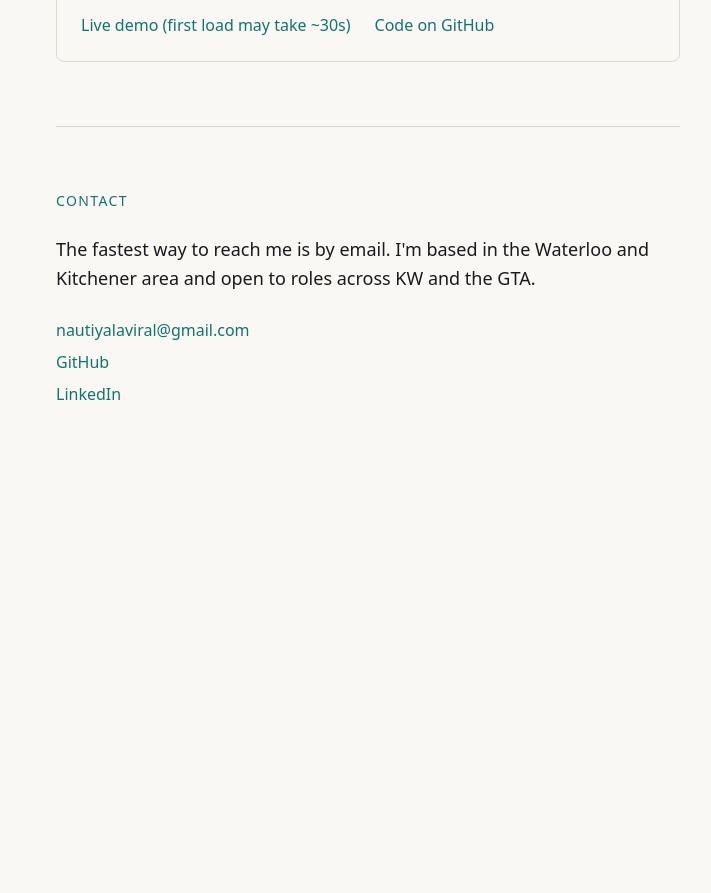
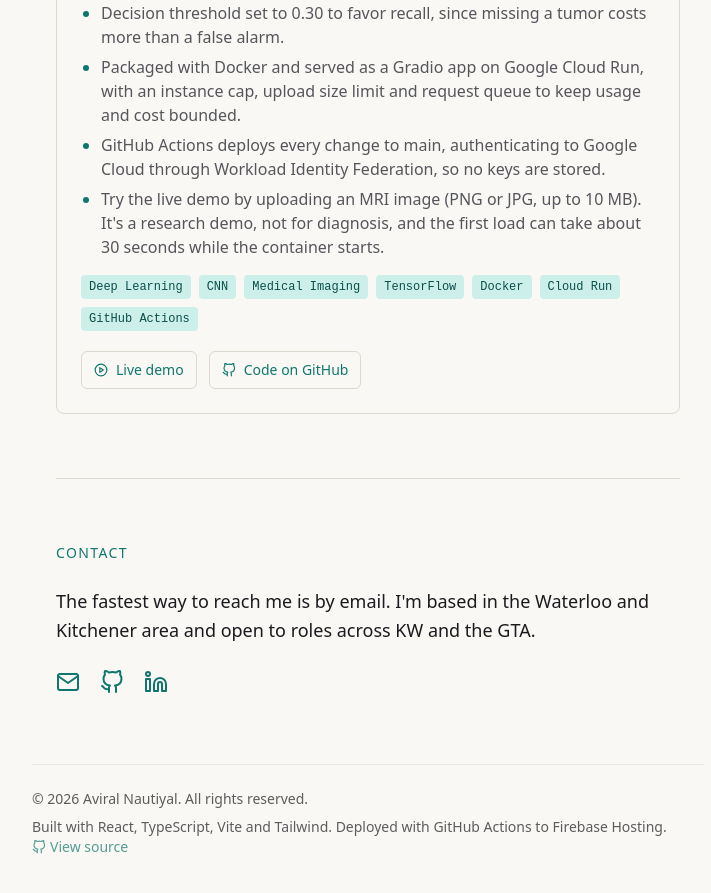
Before and after one commit to avi-nauty/portfolio, a React (Vite) app: page / in a window 1280 px wide. Shown: the part 1520-2413 px from the top of the page, without its empty margins (272-983 px from the left). Before the commit the page ends 1990 px from the top, so only its background shows below. Built offline with nearby package versions, Linux system fonts and the light colour scheme.

Commit message:
Added footer, project description and links

```diff
--- a/src/App.tsx
+++ b/src/App.tsx
@@ -4,6 +4,7 @@ import Hero from "./components/Hero"
 import About from "./components/About"
 import Projects from "./components/Projects"
 import Contact from "./components/Contact"
+import Footer from "./components/Footer"
 
 
 function App() {
@@ -14,6 +15,7 @@ function App() {
       <About />
       <Projects />
       <Contact />
+      <Footer />
     </>
   )
 }
--- a/src/components/Contact.tsx
+++ b/src/components/Contact.tsx
@@ -1,3 +1,11 @@
+import { FiGithub, FiLinkedin, FiMail } from "react-icons/fi"
+
+const contactLinks = [
+  { label: "Email", href: "mailto:nautiyalaviral@gmail.com", Icon: FiMail, external: false },
+  { label: "GitHub", href: "https://github.com/avi-nauty", Icon: FiGithub, external: true },
+  { label: "LinkedIn", href: "https://linkedin.com/in/aviral-nautiyal", Icon: FiLinkedin, external: true },
+]
+
 function Contact() {
   return (
     <section id="contact" className="mx-auto max-w-2xl px-6">
@@ -6,35 +14,21 @@ function Contact() {
         <p className="mt-6 text-lg leading-relaxed">
           The fastest way to reach me is by email. I'm based in the Waterloo and Kitchener area and open to roles across KW and the GTA.
         </p>
-      <ul className="mt-6 space-y-2">
-        <li>
+        <ul className="mt-6 flex gap-5">
+          {contactLinks.map(({ label, href, Icon, external }) => (
+            <li key={label}>
               <a
-            href="mailto:nautiyalaviral@gmail.com"
-            className="text-accent underline-offset-4 hover:text-accent-strong hover:underline"
+                href={href}
+                aria-label={label}
+                title={label}
+                target={external ? "_blank" : undefined}
+                rel={external ? "noreferrer" : undefined}
+                className="inline-flex text-accent transition-colors hover:text-accent-strong"
               >
-            nautiyalaviral@gmail.com
+                <Icon size={24} aria-hidden="true" />
               </a>
             </li>
-        <li>
-          <a
-            href="https://github.com/avi-nauty"
-            target="_blank"
-            rel="noreferrer"
-            className="text-accent underline-offset-4 hover:text-accent-strong hover:underline"
-          >
-            GitHub
-          </a>
-        </li>
-        <li>
-          <a
-            href="https://linkedin.com/in/aviral-nautiyal"
-            target="_blank"
-            rel="noreferrer"
-            className="text-accent underline-offset-4 hover:text-accent-strong hover:underline"
-          >
-            LinkedIn
-          </a>
-        </li>
+          ))}
         </ul>
       </div>
     </section>
--- /dev/null
+++ b/src/components/Footer.tsx
@@ -0,0 +1,23 @@
+import { FiGithub } from "react-icons/fi"
+
+export default function Footer() {
+  return (
+    <footer className="px-6 pb-12">
+      <div className="mx-auto max-w-2xl border-t border-black/10 pt-6 text-sm opacity-70">
+        <p>© {new Date().getFullYear()} Aviral Nautiyal. All rights reserved.</p>
+        <p className="mt-2">
+          Built with React, TypeScript, Vite and Tailwind. Deployed with GitHub Actions to Firebase Hosting.{" "}
+          <a
+            href="https://github.com/avi-nauty/portfolio"
+            target="_blank"
+            rel="noreferrer"
+            className="inline-flex items-center gap-1 text-accent underline-offset-4 hover:text-accent-strong hover:underline"
+          >
+            <FiGithub aria-hidden="true" />
+            View source
+          </a>
+        </p>
+      </div>
+    </footer>
+  )
+}
--- a/src/components/Projects.tsx
+++ b/src/components/Projects.tsx
@@ -1,4 +1,10 @@
+import { FiGithub, FiPlayCircle } from "react-icons/fi"
 import { projects } from "../projects"
+
+const linkIcons = {
+  github: FiGithub,
+  demo: FiPlayCircle,
+}
 
 function Projects() {
   return (
@@ -10,6 +16,13 @@ function Projects() {
             <article key={project.title} className="rounded-lg border border-line p-6">
               <h3 className="text-xl font-semibold">{project.title}</h3>
               <p className="mt-2 text-muted">{project.description}</p>
+              {project.highlights && (
+                <ul className="mt-4 list-disc space-y-1.5 pl-5 text-muted marker:text-accent">
+                  {project.highlights.map((item) => (
+                    <li key={item}>{item}</li>
+                  ))}
+                </ul>
+              )}
               <ul className="mt-4 flex flex-wrap gap-2">
                 {project.tags.map((tag) => (
                   <li key={tag} className="rounded bg-accent-soft px-2 py-1 font-mono text-xs text-accent-strong">
@@ -18,18 +31,22 @@ function Projects() {
                 ))}
               </ul>
               {project.links && (
-              <div className="mt-4 flex flex-wrap gap-x-6 gap-y-2">
-                {project.links.map((link) => (
+                <div className="mt-5 flex flex-wrap gap-3">
+                  {project.links.map((link) => {
+                    const Icon = link.icon ? linkIcons[link.icon] : null
+                    return (
                       <a
                         key={link.href}
                         href={link.href}
                         target="_blank"
                         rel="noreferrer"
-                    className="text-accent underline-offset-4 hover:text-accent-strong hover:underline"
+                        className="inline-flex items-center gap-2 rounded-md border border-line px-3 py-2 text-sm font-medium text-accent transition-colors hover:border-accent hover:bg-accent-soft hover:text-accent-strong focus-visible:border-accent focus-visible:bg-accent-soft"
                       >
+                        {Icon && <Icon aria-hidden="true" />}
                         {link.label}
                       </a>
-                ))}
+                    )
+                  })}
                 </div>
               )}
             </article>
--- a/src/projects.ts
+++ b/src/projects.ts
@@ -1,11 +1,13 @@
 export type ProjectLink = {
   label: string
   href: string
+  icon?: "github" | "demo"
 }
 
 export type Project = {
   title: string
   description: string
+  highlights?: string[]
   tags: string[]
   links?: ProjectLink[]
 }
@@ -14,16 +16,26 @@ export const projects: Project[] = [
   {
     title: "Brain tumor MRI classifier",
     description:
-      "Classifies brain MRI scans using three pretrained CNN backbones, fused features, metaheuristic feature selection and an optimized SGD classifier. Served as a containerized Gradio app on Google Cloud Run, with automated deploys from GitHub Actions. Research demo, not for diagnosis.",
+      "An end-to-end brain MRI classification pipeline from my graduate research, deployed as a public web demo.",
+    highlights: [
+      "Fuses features from three pretrained CNN backbones: ResNet50, VGG16 and EfficientNetB0.",
+      "Metaheuristic feature selection narrows the fused features before an optimized SGD classifier makes the call.",
+      "Decision threshold set to 0.30 to favor recall, since missing a tumor costs more than a false alarm.",
+      "Packaged with Docker and served as a Gradio app on Google Cloud Run, with an instance cap, upload size limit and request queue to keep usage and cost bounded.",
+      "GitHub Actions deploys every change to main, authenticating to Google Cloud through Workload Identity Federation, so no keys are stored.",
+      "Try the live demo by uploading an MRI image (PNG or JPG, up to 10 MB). It's a research demo, not for diagnosis, and the first load can take about 30 seconds while the container starts.",
+    ],
     tags: ["Deep Learning", "CNN", "Medical Imaging", "TensorFlow", "Docker", "Cloud Run", "GitHub Actions"],
     links: [
       {
-        label: "Live demo (first load may take ~30s)",
+        label: "Live demo",
         href: "https://brain-tumor-demo-293791125431.northamerica-northeast2.run.app",
+        icon: "demo",
       },
       {
         label: "Code on GitHub",
         href: "https://github.com/avi-nauty/Brain-Tumor-Classification-using-Machine-Learning",
+        icon: "github",
       },
     ],
   },
```
Lines whose indentation alone changed are shown as unchanged.
